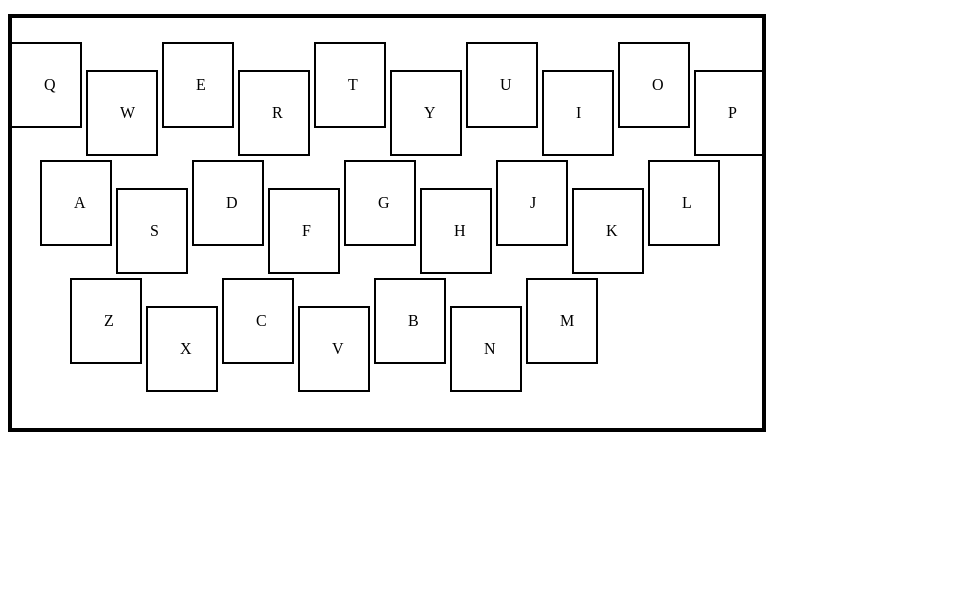
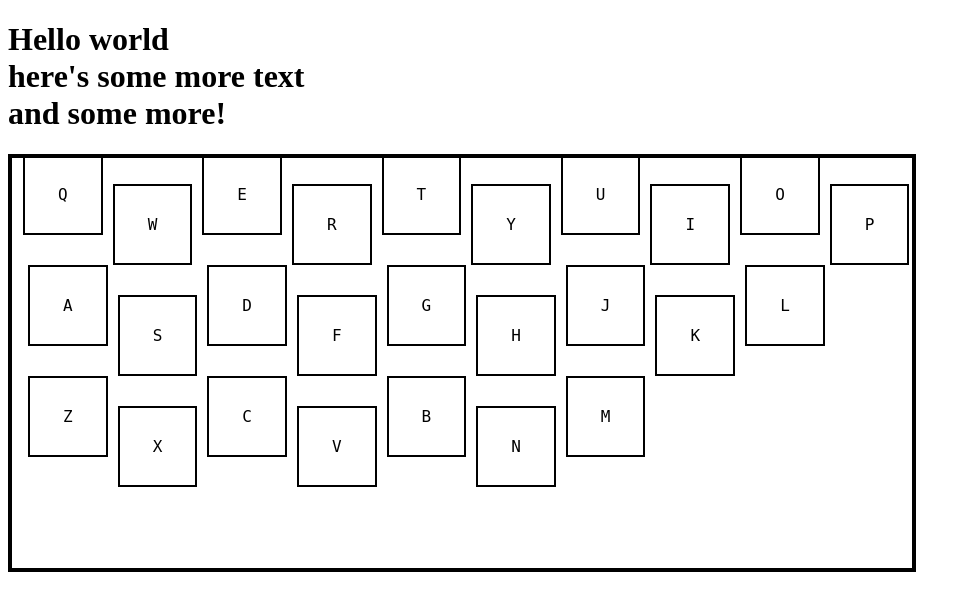
Before and after one commit to ochagata/CSC394Team5, a Django app: page /ARK/ in a window 1280 px wide. Shown: the part 26-637 px from the top of the page, without its empty margins (0-971 px from the left). Run offline with Django 3.2, Linux system fonts and the light colour scheme; a user stored in the database is signed in; parts of the project's set-up code (start-up, migrations or seed data) failed here and were passed over.

Commit message:
Checking in state of keyboard as of now in preparation for leaving my house

```diff
--- a/Pazzos/ARK/static/ARK/css/ark_keyboard_styles.css
+++ b/Pazzos/ARK/static/ARK/css/ark_keyboard_styles.css
@@ -1,15 +1,11 @@
 .key.O {
-    width: 4px;
-    border: 2px solid;
-    padding: 2em;
-    margin:2px;
+
+    margin-left:5px;
+    margin-right:5px;
     float:left;
 }
 .key.E {
-    width: 4px;
-    border: 2px solid;
-    padding: 2em;
-    margin:2px;
+
     margin-top:30px;
     float:left;
 }
@@ -20,21 +16,36 @@
 }
 .row#r1 {
     overflow:hidden;
-    margin-top:40px;
-    width: 760px;
+    margin-top:20px;
+    width: 1000px;
+    margin-left: 10px;
 }
 .row#r2 {
     overflow:hidden;
-    margin-left:30px;
-    width: 730px;
+    margin-left:15px;
+    width: 895px;
 }
 .row#r3 {
     overflow:hidden;
-    margin-left:60px;
-    width: 700px;
+    margin-left:15px;
+    width: 865px;
 }
 
 .key
 {
     font-size: 16px;
+    text-align: center;
+    border: 2px solid;
+    padding-left: 33px;
+    padding-right:33px;
+    padding-bottom:29px;
+    padding-top:29px;
+        margin-left:5px;
+    margin-right:5px;
 }
+
+#keys
+{
+    width:900px;
+    font-family: monospace;
+}
--- a/Pazzos/ARK/static/ARK/js/ark-keyboard.js
+++ b/Pazzos/ARK/static/ARK/js/ark-keyboard.js
@@ -3,10 +3,13 @@
         currX = 0,
         prevY = 0,
         currY = 0,
+        currCanvasX = 0,
+        currCanvasY = 0,
         dot_flag = false;
         sokgraph_x = [];
         sokgraph_y = [];
         letters = [];
+    var mousemove_timeout = null;
 
     var lineColor = "black",
         lineWidth = 2;
@@ -17,17 +20,15 @@
         w = canvas.width;
         h = canvas.height;
 
-        canvas.addEventListener("mousemove", function(e) {
-            findxy('move', e)
-        }, false);
+
         canvas.addEventListener("mousedown", function(e) {
-            findxy('down', e)
+            onKeyDown(e)
         }, false);
         canvas.addEventListener("mouseup", function(e) {
-            findxy('up', e)
+            onKeyUp(e)
         }, false);
         canvas.addEventListener("mouseout", function(e) {
-            findxy('out', e)
+            onKeyUp(e)
         }, false);
     });
 
@@ -43,40 +44,39 @@
         ctx.closePath();
     }
 
-    function findxy(res, e)
+        function onKeyDown(e)
         {
-        if (res == 'down')
-        {
-            currX = e.clientX - canvas.offsetLeft;
-            currY = e.clientY - canvas.offsetTop;
+                currX = e.clientX;// - canvas.offsetLeft;
+                currY = e.clientY;// - canvas.offsetTop;
+
+                currCanvasX = currX - canvas.offsetLeft;
+                currCanvasY = currY - canvas.offsetTop;
+
                 prevX = currX;
                 prevY = currY;
 
-            $(".row").each(function(index, element)
-            {
-                 alert($(this).attr('id'));
+                $(".row").each(function () {
+                    // alert($(this).attr('id'));
                     var $this = $(this);
-                    var nowWidth = $this.width();
-                    var nowHeight = $this.height();
-                    var curOffset = $this.offset;
-                    var curLeft = $this.offset().left;
-                    var curTop = $this.offset().top;
-                    if(currX < curLeft + nowWidth && currX > curLeft)
-                    {
-                        if(currY < curTop + nowHeight && currY > curTop)
-                        {
-                            $this.children().each(function()
-                            {
-
-                                var curOffset = $(this).offset();
-                                var xCenter = curOffset.left + ($(this).width() / 2);
-                                var yCenter = curOffset.top + ($(this).height() / 2);
-                                if(currY < yCenter - 5 || currY > yCenter + 5 )
-                                {
-                                    if(currX < xCenter - 5 || currX > xCenter + 5)
-                                   {
+                    var nowWidth = $this.outerWidth();
+                    var nowHeight = $this.outerHeight();
+                    var curLeft = $this.position().left;
+                    var curTop = $this.position().top;
+                    if (currX < curLeft + nowWidth && currX > curLeft) {
+                        if (currY < curTop + nowHeight && currY > curTop) {
+                            $this.children().each(function () {
+                                var curId = $(this).attr('id');
+                                var curOffset = $(this).position();
+                                var newLeft = curOffset.left;
+                                var newTop = curOffset.top;
+                                var newWidth = $(this).outerWidth();
+                                var newHeight = $(this).outerHeight();
+                                var xCenter = newLeft + (newWidth / 2);
+                                var yCenter = newTop + (newHeight / 2);
+                                if (currY > yCenter - 50 && currY < yCenter + 50) {
+                                    if (currX > xCenter - 50 && currX < xCenter + 50) {
                                         letters.push($(this).attr('id'));
-                                       alert("Id: " + $(this).attr('id'));
+                                        //alert("Id: " + $(this).attr('id'));
                                     }
                                 }
                             });
@@ -85,99 +85,82 @@
                     }
                 });
 
-            //TODO: make 3 a computed value based on number of rows
-//            for(var i = 1; i <= 3; ++i)
-//            {
-//                var curRow = $('#row' + i);
-//                alert("Row class: " + curRow.attr('id'));
-//                $.each(curRow, function(index, element)
-//                {
-//                    alert($(this).attr('id'));
-//                    var now = $(this);
-//                    var nowWidth = now.width();
-//                    var nowHeight = now.height();
-//                    var curOffset = now.offset;
-//                    var curLeft = now.offset().left;
-//                    var curTop = now.offset().top;
-//                    if(currX < curLeft + nowWidth && currX > curLeft)
-//                    {
-//                        if(currY < curTop + nowHeight && currY > curTop)
-//                        {
-//                            alert("Id: " + now.attr('id'));
-//                        var curOffset = now.offset();
-//                        var xCenter = curOffset.left + (now.width() / 2);
-//                        var yCenter = curOffset.top + (now.height() / 2);
-//                        if(currY < yCenter - 5 || currY > yCenter + 5 )
-//                        {
-//                            if(currX < xCenter - 5 || currX > xCenter + 5)
-//                            {
-//                                letters.push(now.attr('id'));
-//                            }
-//                        }
-//                        }
-//                    }
-//
-////                    var $this = $(this);
-////                    $this.each(function(index, element)
-////                    {
-////                        var $secondThis = $(this);
-////                        alert("Id: " + $secondThis.attr('id'));
-////                        var curOffset = $secondThis.offset();
-////                        var xCenter = curOffset.left + ($secondThis.width() / 2);
-////                        var yCenter = curOffset.top + ($secondThis.height() / 2);
-////                        if(currY < yCenter - 5 || currY > yCenter + 5 )
-////                        {
-////                            if(currX < xCenter - 5 || currX > xCenter + 5)
-////                            {
-////                                letters.push($secondThis.attr('id'));
-////                            }
-////                        }
-////                    });
-//
-//                });
-//            }
-
-            //when clicking on a point in the canvas, the x value gets pushed here, but the y value gets pushed here and
-            //somewhere else
-//            sokgraph_x.push(currX);
-//            sokgraph_y.push(currY);
-
                 //the user has clicked, so we should start tracking their mouse movements
                 bTrackCoords = true;
                 dot_flag = true;
-            if (dot_flag)
-            {
+                if (dot_flag) {
+                    canvas.addEventListener("mousemove",
+                        onKeyMove(e), false);
+
                     ctx.beginPath();
+                    ctx.moveTo(currCanvasX, currCanvasY);
                     ctx.fillStyle = lineColor;
-                ctx.fillRect(currX, currY, 2, 2);
+                    ctx.fillRect(currCanvasX, currCanvasY, 2, 2);
                     ctx.closePath();
                     dot_flag = false;
                 }
             }
-        if (res == 'up' || res == "out")
+    function onKeyUp(e)
     {
             if(bTrackCoords)
             {
-                setInterval(function(){}, 2000);
-                alert("X values: " + sokgraph_x);
-                alert("Y values: " + sokgraph_y);
-                alert("X values: " + sokgraph_x);
+                canvas.removeEventListener("mousemove", onKeyMove);
+                setInterval(function(){}, 1000);
+                var currentInterval_x = sokgraph_x[sokgraph_x.length - 1];
+                //the reference to sokgraph_x intead of sokgraph_y here is intentional
+                var currentInterval_y = sokgraph_y[sokgraph_x.length - 1];
+                for(var i = sokgraph_x.length - 1; i > 0; i--)
+                {
+                    if (Math.abs(currentInterval_x - sokgraph_x[i-1]) <= 5)
+                    {
+                        if(Math.abs(currentInterval_y - sokgraph_y[i-1]) <= 5)
+                        {
+                            sokgraph_x.splice(i-1, 1);
+                            sokgraph_y.splice(i-1, 1);
+                        }
+                        else
+                        {
+                            currentInterval_x = sokgraph_x[i-1];
+                            currentInterval_y = sokgraph_y[i-1];
+                        }
 
-                alert("X length: " + sokgraph_x.length);
-                alert("Y length: " + sokgraph_y.length);
+                    }
+                    else
+                    {
+                        currentInterval_x = sokgraph_x[i-1];
+                        currentInterval_y = sokgraph_y[i-1];
+                    }
+                }
+//                alert("X values: " + sokgraph_x);
+//                alert("Y values: " + sokgraph_y);
+//                alert("X values: " + sokgraph_x);
+//
+//                alert("X length: " + sokgraph_x.length);
+//                alert("Y length: " + sokgraph_y.length);
 
                 alert("Letters: " + letters);
+                $.ajax({
+                    type:"POST",
+                    url: "/ARK/test_ajax/",
+                    data: {'x_coords': sokgraph_x, 'y_coords':sokgraph_y},
+                    dataType: "html",
+                    success:function(){alert("ajax hookup successful!");},
+                    error: function(){alert("unsuccessful");}
+                })
 
                 //get the arrays ready to store the next sokgraph and stop tracking their
                 //coordinates until they click again
                 sokgraph_x = [];
                 sokgraph_y = [];
+                letters = [];
                 bTrackCoords = false;
+                prevX = 0;
+                prevY = 0;
 
             }
             erase();
         }
-        if (res == 'move')
+        function onKeyMove(e)
         {
                 if (bTrackCoords)
                 {
@@ -187,16 +170,32 @@
                     currY = e.clientY - canvas.offsetTop;
                     sokgraph_x.push(currX);
                     sokgraph_y.push(currY);
+
+
                     draw();
+//                    if(mousemove_timeout == null)
+//                    {
+//                        mousemove_timeout = window.setTimeout(realMove, 100);
+//                    }
                 }
+        }
+
+        function realMove()
+        {
+            prevX = currX;
+            prevY = currY;
+            currX = e.clientX - canvas.offsetLeft;
+            currY = e.clientY - canvas.offsetTop;
+            sokgraph_x.push(currX);
+            sokgraph_y.push(currY);
+
+
+            draw();
+            window.clearTimeout(mousemove_timeout);
+            mousemove_timeout = null;
         }
 
         function erase()
         {
             ctx.clearRect(0, 0, w, h);
-
-            //as is, this throws a TypeError because that element does not exist. If it gets added, we should uncomment this
-            //document.getElementById("canvasimg").style.display = "none";
-
         }
-    }
--- a/Pazzos/ARK/urls.py
+++ b/Pazzos/ARK/urls.py
@@ -8,6 +8,7 @@ admin.autodiscover()
 urlpatterns = patterns('',
     # ex: /ARK/
     url(r'^profile/$', 'ARK.views.profile'),
+    url(r'^test_ajax/$','ARK.views.ajaxTest'),
 
     url(r'^$', views.index, name='index'),
 )
--- a/Pazzos/ARK/views.py
+++ b/Pazzos/ARK/views.py
@@ -106,3 +106,8 @@ def register(request):
 
 def register_success(request):
     return HttpResponseRedirect('ARK/profile')
+
+def ajaxTest(request):
+    if request.method == 'POST':
+        coords = request.POST.getlist('x_coords')
+        pdb.set_trace()
--- a/Pazzos/Pazzos/urls.py
+++ b/Pazzos/Pazzos/urls.py
@@ -15,4 +15,5 @@ urlpatterns = patterns('',
 
     url(r'^ARK/', include('ARK.urls')),
     url(r'^admin/', include(admin.site.urls)),
+
 )
--- a/Pazzos/templates/ARK/index.html
+++ b/Pazzos/templates/ARK/index.html
@@ -5,10 +5,13 @@
 <link rel="stylesheet" type="text/css" href="{% static 'ARK/css/ark_keyboard_styles.css' %}" />
 <script src="{% static 'ARK/js/ark-keyboard.js' %}" ></script>
 <body>
-    <canvas id="can" width="750" height="410" style="position:absolute;top:40px;border:4px solid;">
+<h1>Hello world
+<br /> here's some more text<br />and some more!</h1>
+<div id="keyboard">
+    <canvas id="can" width="900" height="410" style="border:4px solid;position:absolute;">
 
     </canvas>
-
+    <div id="keys">
         <div class = "row" id="r1">
             <div class="key O" id="q">Q</div>
             <div class="key E" id="w">W</div>
@@ -41,7 +44,8 @@
             <div class="key E" id="n">N</div>
             <div class="key O" id="m">M</div>
         </div>
-
+    </div>
+</div>
 </body>
 
 {% endblock %}
```
Lines whose indentation alone changed are shown as unchanged.
